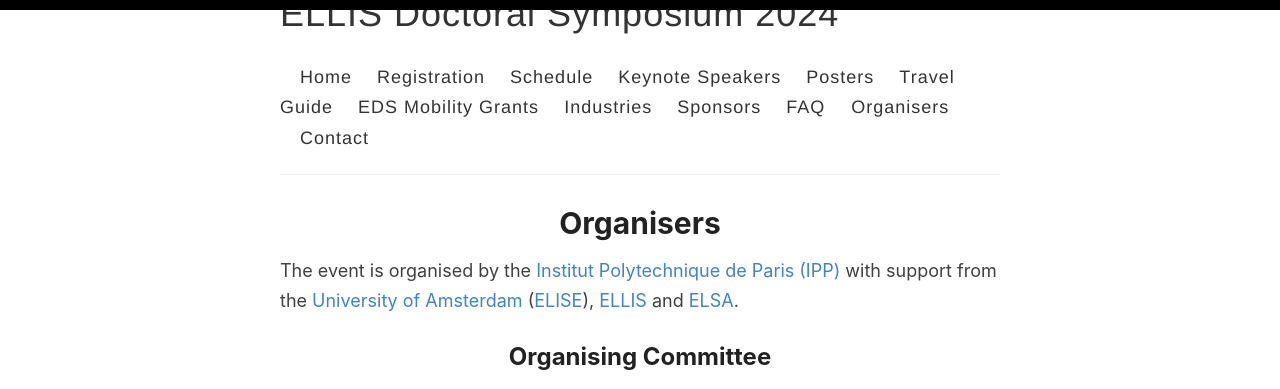
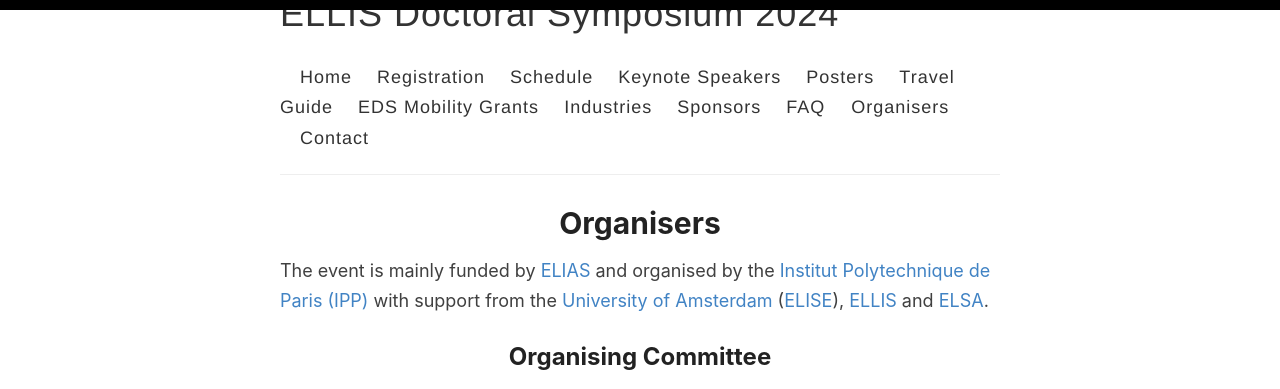
Before and after one commit to eds2024/eds2024.github.io, a Jekyll site: the page built from _pages/organisers.md, in a window 1280 px wide and 900 px high, scrolled down 419 px, cut to the strip 0-389 px from the top of the window. Built offline with Jekyll 4.4.1, drawn with Linux system fonts in a browser that asks for light colours.

Commit message:
Update organisers.md

```diff
--- a/_pages/organisers.md
+++ b/_pages/organisers.md
@@ -62,7 +62,7 @@
     </style>
 </head>
 <body>
-    <p> The event is organised by the <a href="https://www.ip-paris.fr/en">Institut Polytechnique de Paris (IPP)</a> with support from the <a href="https://www.uva.nl/en">University of Amsterdam</a> (<a href="https://www.elise-ai.eu">ELISE</a>), <a href="https://ellis.eu/">ELLIS</a> and <a href="https://www.elsa-ai.eu/">ELSA</a>. </p>
+    <p> The event is mainly funded by <a href="https://elias-ai.eu">ELIAS</a> and organised by the <a href="https://www.ip-paris.fr/en">Institut Polytechnique de Paris (IPP)</a> with support from the <a href="https://www.uva.nl/en">University of Amsterdam</a> (<a href="https://www.elise-ai.eu">ELISE</a>), <a href="https://ellis.eu/">ELLIS</a> and <a href="https://www.elsa-ai.eu/">ELSA</a>. </p>
 <body>
 <h2>Organising Committee</h2>
 <div class="organiser">
```
